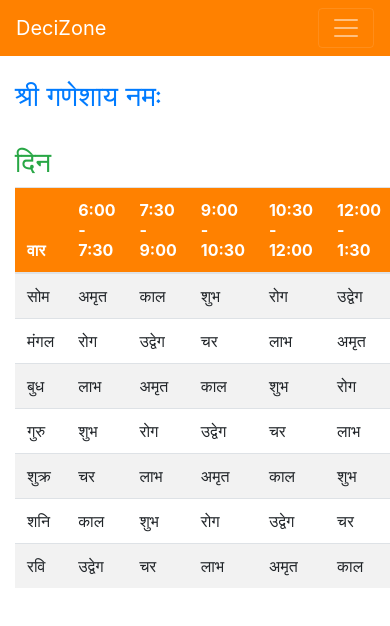
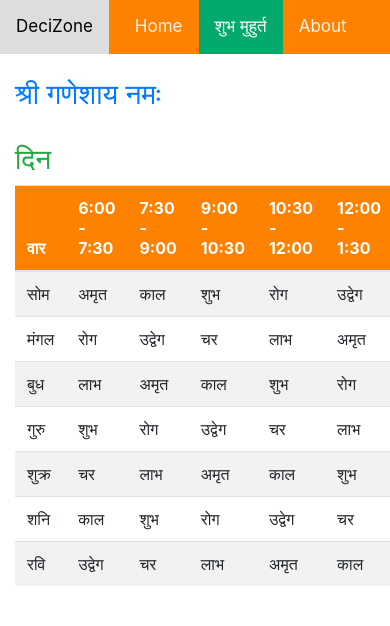
Before and after one commit to Rohitgujar19/decizone, a plain HTML site: page muhurt.html in a window 390 px wide. Shown: the top 626 px of the page. Drawn offline with nearby package versions, Linux system fonts and the light colour scheme.

Commit message:
update Navigation for mobile
update navigation UI it will be show same as mobile

```diff
--- a/muhurt.html
+++ b/muhurt.html
@@ -1,42 +1,57 @@
 <html>
+
 <head>
   <title>muhurt</title>
-				<link rel="stylesheet" href="https://cdn.jsdelivr.net/npm/bootstrap@4.6.1/dist/css/bootstrap.min.css" integrity="sha384-zCbKRCUGaJDkqS1kPbPd7TveP5iyJE0EjAuZQTgFLD2ylzuqKfdKlfG/eSrtxUkn" crossorigin="anonymous">
+  <link rel="stylesheet" href="https://cdn.jsdelivr.net/npm/bootstrap@4.6.1/dist/css/bootstrap.min.css"
+    integrity="sha384-zCbKRCUGaJDkqS1kPbPd7TveP5iyJE0EjAuZQTgFLD2ylzuqKfdKlfG/eSrtxUkn" crossorigin="anonymous">
   <script src="https://ajax.googleapis.com/ajax/libs/jquery/3.6.0/jquery.min.js"></script>
-				 <script src="https://cdn.jsdelivr.net/npm/popper.js@1.14.3/dist/umd/popper.min.js" integrity="sha384-ZMP7rVo3mIykV+2+9J3UJ46jBk0WLaUAdn689aCwoqbBJiSnjAK/l8WvCWPIPm49" crossorigin="anonymous"></script>
-				 <script src="https://cdn.jsdelivr.net/npm/bootstrap@4.1.3/dist/js/bootstrap.min.js" integrity="sha384-ChfqqxuZUCnJSK3+MXmPNIyE6ZbWh2IMqE241rYiqJxyMiZ6OW/JmZQ5stwEULTy" crossorigin="anonymous"></script>
+  <script src="https://cdn.jsdelivr.net/npm/popper.js@1.14.3/dist/umd/popper.min.js"
+    integrity="sha384-ZMP7rVo3mIykV+2+9J3UJ46jBk0WLaUAdn689aCwoqbBJiSnjAK/l8WvCWPIPm49"
+    crossorigin="anonymous"></script>
+  <script src="https://cdn.jsdelivr.net/npm/bootstrap@4.1.3/dist/js/bootstrap.min.js"
+    integrity="sha384-ChfqqxuZUCnJSK3+MXmPNIyE6ZbWh2IMqE241rYiqJxyMiZ6OW/JmZQ5stwEULTy"
+    crossorigin="anonymous"></script>
   <style>
-					.navbar
-					{
+    .table-head {
+      background-color: #ff8100;
+      color: white;
+    }
+
+    .topnav {
+      overflow: hidden;
       background-color: #ff8100;
     }
-					.table-head{
-						background-color: #ff8100;
+    .topnav .brand {
+      margin-right: 10px;
+    }
+    .topnav a {
+      float: left;
+      color: #f2f2f2;
+      text-align: center;
+      padding: 14px 16px;
+      text-decoration: none;
+      font-size: 17px;
+    }
+
+    .topnav a:hover {
+      background-color: #ddd;
+      color: black;
+    }
+
+    .topnav a.active {
+      background-color: #04AA6D;
       color: white;
     }
   </style>
 </head>
+
 <body>
-			<nav class="navbar navbar-expand-lg navbar-dark">
-				<a class="navbar-brand" href="#">DeciZone</a>
-				<button class="navbar-toggler" type="button" data-toggle="collapse" data-target="#navbarSupportedContent" aria-controls="navbarSupportedContent" aria-expanded="false" aria-label="Toggle navigation">
-					<span class="navbar-toggler-icon"></span>
-				</button>
-
-				<div class="collapse navbar-collapse" id="navbarSupportedContent">
-					<ul class="navbar-nav mr-auto">
-						<li class="nav-item ">
-							<a class="nav-link" href="index.html">Home <span class="sr-only">(current)</span></a>
-						</li>
-						<li class="nav-item active">
-							<a class="nav-link" href="#">शुभ मुहुर्त </a>
-						</li>
-						<li class="nav-item">
-							<a class="nav-link" href="#">about us</a>
-						</li>
-					</ul>
+  <div class="topnav">
+    <a class="brand"href="#">DeciZone</a>
+    <a href="index.html">Home</a>
+    <a href="muhurt.html" class="active">शुभ मुहुर्त </a>
+    <a href="#">About</a>
   </div>
-			</nav>
   <div class="container-fluid">
     <div class="row justify-content-md-center mt-4">
       <div class="col-lg-6">
@@ -144,4 +159,5 @@
     </div>
   </div>
 </body>
+
 </html>
```
Lines whose indentation alone changed are shown as unchanged.
